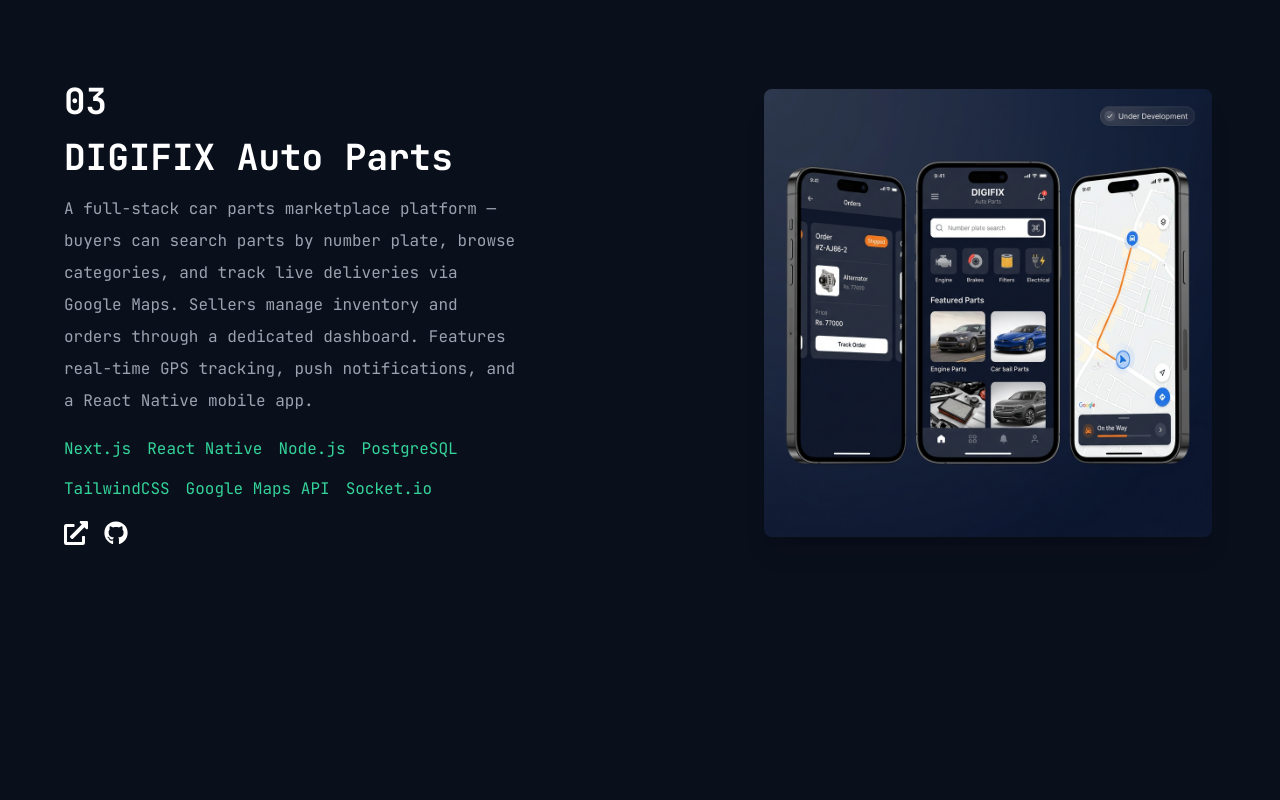
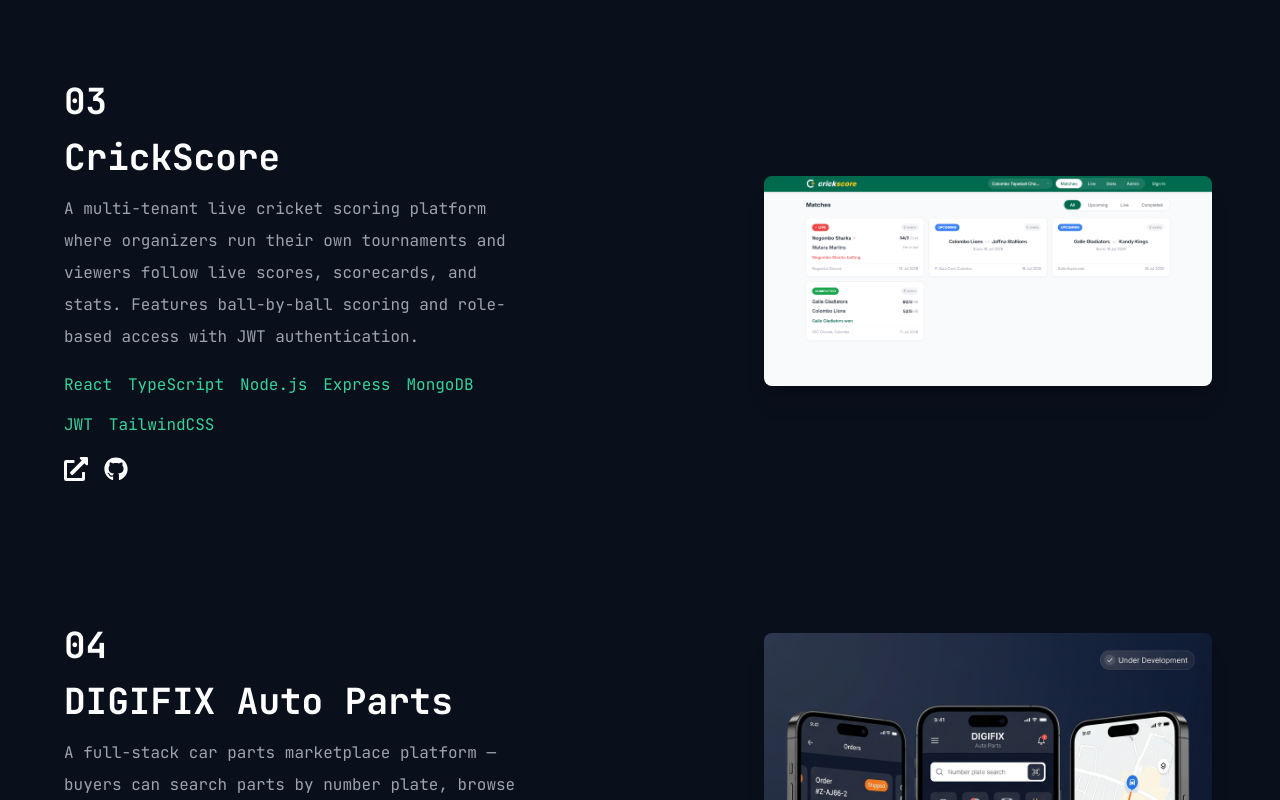
Before and after one commit to mfmshazan/Portfolio, a Next.js app: page /works in a window 1280 px wide. Shown: the part 1000-1800 px from the top of the page. Before the commit the page ends 1609 px from the top, so only its background shows below. Built offline with nearby package versions, Linux system fonts and the light colour scheme.

Commit message:
Refactor code structure for improved readability and maintainability

```diff
--- a/constants/data.js
+++ b/constants/data.js
@@ -76,8 +76,18 @@
     live: "https://live-codes.vercel.app/",
   },
   {
+    title: "CrickScore",
+    number: "03",
+    description:
+      "A multi-tenant live cricket scoring platform where organizers run their own tournaments and viewers follow live scores, scorecards, and stats. Features ball-by-ball scoring and role-based access with JWT authentication.",
+    tech: ["React", "TypeScript", "Node.js", "Express", "MongoDB", "JWT", "TailwindCSS"],
+    image: "/images/crickscore.png",
+    github: "https://github.com/mfmshazan/cricket-score",
+    live: "https://crickscore-seven.vercel.app/",
+  },
+  {
     title: "DIGIFIX Auto Parts",
-    number: "03",
+    number: "04",
     description:
       "A full-stack car parts marketplace platform — buyers can search parts by number plate, browse categories, and track live deliveries via Google Maps. Sellers manage inventory and orders through a dedicated dashboard. Features real-time GPS tracking, push notifications, and a React Native mobile app.",
     tech: ["Next.js", "React Native", "Node.js", "PostgreSQL", "TailwindCSS", "Google Maps API", "Socket.io"],
```
Also changed, not shown: public/images/crickscore.png (added), 1 other file (tests, documents, lock files or other folders).
